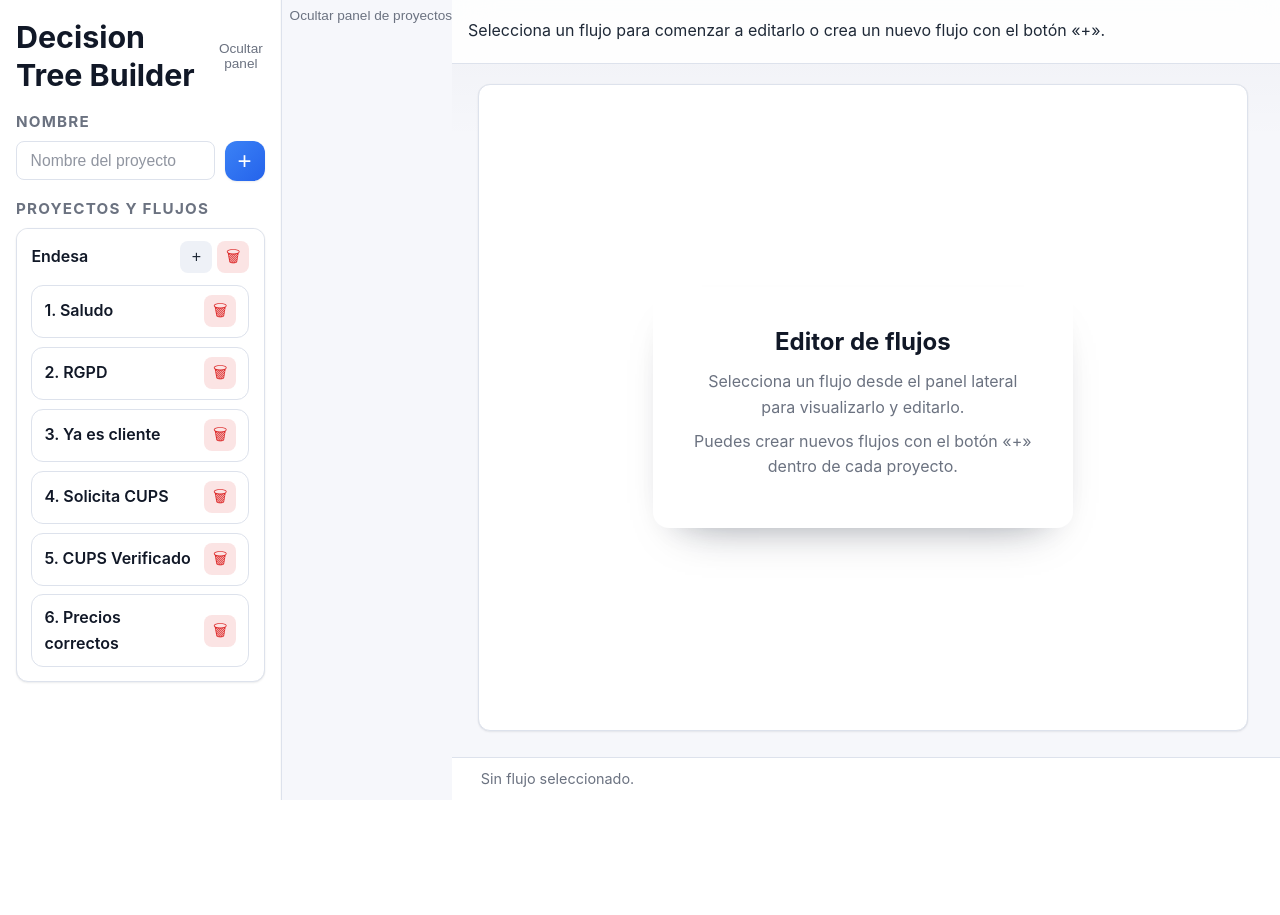
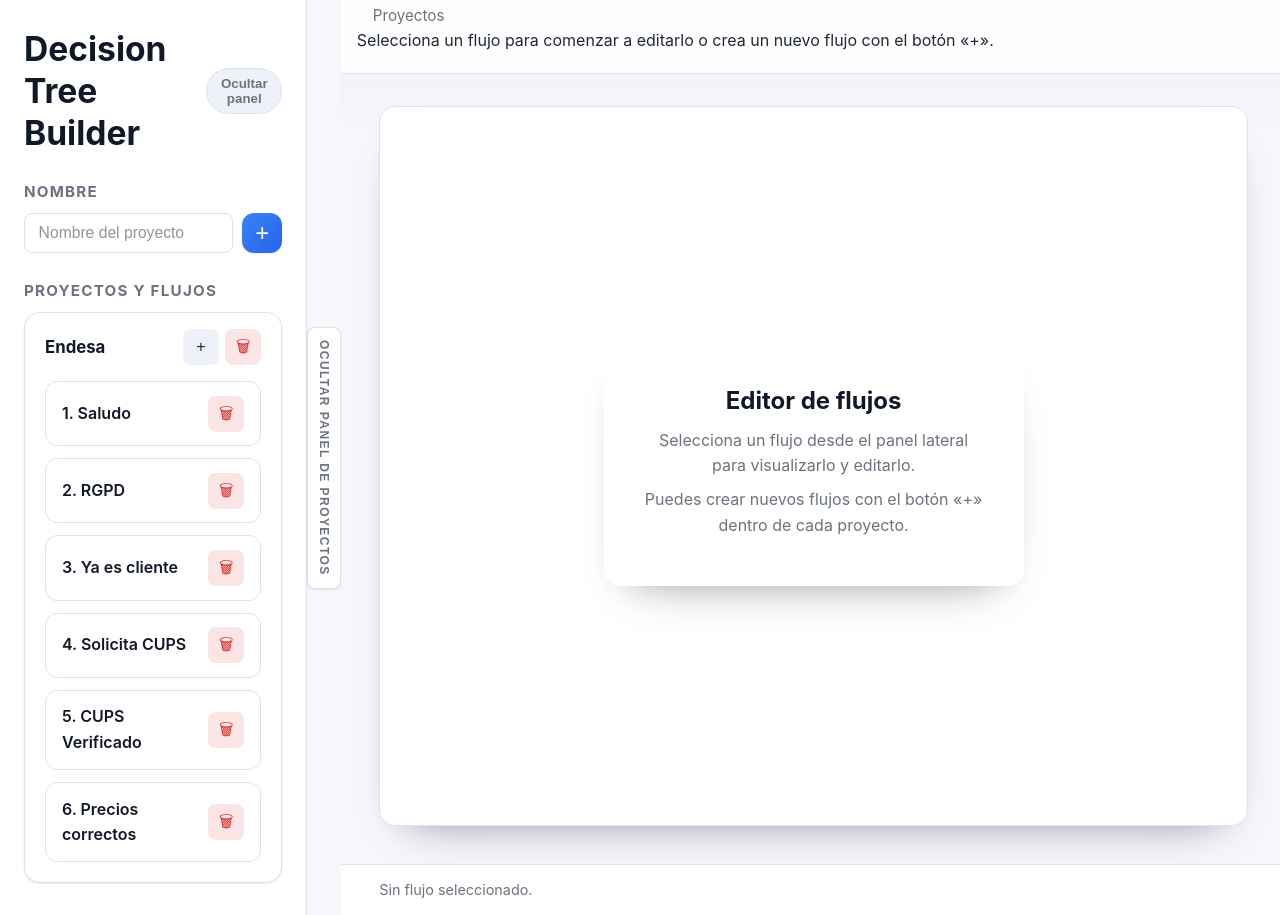
Before and after one commit to eduardogr90/yaml, a Flask app: page / in a window 1280 px wide, after a click that opens the changed part. Before the commit the page ends 800 px from the top, so only its background shows below. Run offline with Flask 3, Linux system fonts and the light colour scheme.

Commit message:
Revert "Refine workspace layout styling"

```diff
--- a/decision_tree_builder/static/css/style.css
+++ b/decision_tree_builder/static/css/style.css
@@ -102,14 +102,13 @@ html {
 
 body {
   margin: 0;
-  min-height: 100dvh;
+  min-height: 100vh;
   background: var(--color-bg);
   color: var(--color-text);
   font-family: var(--font-sans);
   line-height: 1.6;
   -webkit-font-smoothing: antialiased;
   transition: background-color var(--transition-base), color var(--transition-base);
-  overflow-x: hidden;
 }
 
 body.panel-resizing,
@@ -166,7 +165,7 @@ p {
   background: rgba(255, 255, 255, 0.88);
   backdrop-filter: blur(18px);
   border-bottom: 1px solid var(--color-border);
-  padding: 0.4rem 1rem 0.2rem;
+  padding: 0.5rem 1rem 0.25rem;
   display: grid;
   gap: 0.25rem;
   transition: background-color var(--transition-base), border-color var(--transition-base);
@@ -174,11 +173,6 @@ p {
 
 .page-editor .editor-header {
   position: relative;
-}
-
-.page-editor {
-  min-height: 100dvh;
-  overflow: hidden;
 }
 
 @media (prefers-color-scheme: dark) {
@@ -189,19 +183,15 @@ p {
 }
 
 .page-workspace {
-  min-height: 100dvh;
-  overflow: hidden;
+  min-height: 100vh;
 }
 
 .workspace-app {
-  --projects-width: clamp(220px, 22vw, 320px);
+  --projects-width: clamp(280px, 24vw, 360px);
   display: grid;
   grid-template-columns: var(--projects-width) auto 1fr;
-  min-height: 100dvh;
-  height: 100dvh;
-  width: 100%;
+  min-height: 100vh;
   position: relative;
-  overflow: hidden;
 }
 
 
@@ -209,15 +199,13 @@ p {
   grid-column: 1;
   display: flex;
   flex-direction: column;
-  gap: 1.15rem;
-  padding: 1.1rem 1rem 1.35rem;
+  gap: 1.75rem;
+  padding: 1.75rem 1.5rem 2rem;
   background: var(--color-surface);
   border-right: 1px solid var(--color-border);
   box-shadow: inset -1px 0 0 rgba(15, 23, 42, 0.02);
   transition: transform var(--transition-base), opacity var(--transition-base);
   z-index: 6;
-  max-height: 100dvh;
-  overflow-y: auto;
 }
 
 .projects-panel__header {
@@ -229,32 +217,34 @@ p {
 
 .projects-panel__title {
   margin: 0;
-  font-size: clamp(1.4rem, 2.6vw, 1.9rem);
+  font-size: clamp(1.6rem, 3vw, 2.1rem);
 }
 
 .projects-panel__collapse {
   justify-self: start;
-  padding: 0;
-  border-radius: 0;
-  border: none;
-  background: none;
-  color: var(--color-text-muted);
-  font-weight: 500;
-  font-size: 0.85rem;
+  padding: 0.45rem 0.85rem;
+  border-radius: var(--radius-pill);
+  border: 1px solid var(--color-border);
+  background: var(--color-surface-alt);
+  color: var(--color-text-muted);
+  font-weight: 600;
   cursor: pointer;
-  transition: color var(--transition-fast), text-decoration var(--transition-fast);
+  transition: background-color var(--transition-fast), color var(--transition-fast),
+    border-color var(--transition-fast), box-shadow var(--transition-fast);
 }
 
 .projects-panel__collapse:hover,
 .projects-panel__collapse:focus-visible {
   outline: none;
+  border-color: var(--color-accent);
   color: var(--color-accent-strong);
-  text-decoration: underline;
+  background: var(--color-accent-soft);
+  box-shadow: 0 0 0 3px var(--color-accent-soft);
 }
 
 .projects-panel__section {
   display: grid;
-  gap: 0.6rem;
+  gap: 0.75rem;
 }
 
 .project-search {
@@ -325,7 +315,7 @@ p {
   margin: 0;
   padding: 0;
   display: grid;
-  gap: 0.65rem;
+  gap: 1rem;
 }
 
 .project-tree__empty {
@@ -339,7 +329,7 @@ p {
 .project-tree__project {
   background: var(--color-surface);
   border: 1px solid var(--color-border);
-  border-radius: var(--radius-md);
+  border-radius: var(--radius-lg);
   box-shadow: var(--shadow-sm);
   overflow: hidden;
   transition: border-color var(--transition-fast), box-shadow var(--transition-fast);
@@ -371,8 +361,8 @@ p {
 .project-branch__header {
   display: grid;
   align-items: start;
-  gap: 0.6rem;
-  padding: 0.75rem 0.9rem;
+  gap: 0.75rem;
+  padding: 1rem 1.25rem;
   background: var(--color-surface);
 }
 
@@ -380,12 +370,12 @@ p {
   display: flex;
   align-items: center;
   justify-content: space-between;
-  gap: 0.55rem;
+  gap: 0.75rem;
 }
 
 .project-branch__name {
-  font-weight: 600;
-  font-size: 1rem;
+  font-weight: 650;
+  font-size: 1.05rem;
   color: var(--color-heading);
   transition: color var(--transition-fast);
 }
@@ -397,7 +387,7 @@ p {
 .project-branch__actions {
   display: flex;
   align-items: center;
-  gap: 0.3rem;
+  gap: 0.4rem;
 }
 
 .inline-form {
@@ -408,8 +398,8 @@ p {
   display: inline-flex;
   align-items: center;
   justify-content: center;
-  width: 2rem;
-  height: 2rem;
+  width: 2.25rem;
+  height: 2.25rem;
   border-radius: var(--radius-sm);
   border: 1px solid transparent;
   background: var(--color-surface-alt);
@@ -446,10 +436,10 @@ p {
 
 .project-branch__flows {
   margin: 0;
-  padding: 0 0.9rem 0.9rem;
+  padding: 0 1.25rem 1.25rem;
   list-style: none;
   display: grid;
-  gap: 0.55rem;
+  gap: 0.75rem;
 }
 
 .project-branch__empty {
@@ -463,9 +453,9 @@ p {
 .project-flow {
   border: 1px solid var(--color-border);
   border-radius: var(--radius-md);
-  padding: 0.6rem 0.75rem;
-  display: grid;
-  gap: 0.3rem;
+  padding: 0.85rem 1rem;
+  display: grid;
+  gap: 0.4rem;
   background: var(--color-surface);
   transition: border-color var(--transition-fast), box-shadow var(--transition-fast);
 }
@@ -478,14 +468,14 @@ p {
 .project-flow__main {
   display: grid;
   align-items: start;
-  gap: 0.55rem;
+  gap: 0.75rem;
 }
 
 .project-flow__display {
   display: flex;
   align-items: center;
   justify-content: space-between;
-  gap: 0.55rem;
+  gap: 0.75rem;
 }
 
 .project-flow__select {
@@ -528,7 +518,7 @@ p {
 .project-flow__actions {
   display: flex;
   align-items: center;
-  gap: 0.25rem;
+  gap: 0.35rem;
 }
 
 .project-flow__description {
@@ -625,40 +615,41 @@ p {
 
 .sidebar-toggle {
   grid-column: 2;
-  align-self: start;
-  justify-self: start;
-  padding: 0;
-  margin: 0.5rem 0 0 0.5rem;
-  writing-mode: horizontal-tb;
+  align-self: center;
+  justify-self: center;
+  padding: 0.75rem 0.55rem;
+  writing-mode: vertical-rl;
   text-orientation: mixed;
-  border-radius: 0;
-  border: none;
-  background: none;
-  color: var(--color-text-muted);
-  font-size: 0.85rem;
-  font-weight: 500;
-  letter-spacing: normal;
-  text-transform: none;
-  box-shadow: none;
+  border-radius: var(--radius-sm);
+  border: 1px solid var(--color-border);
+  background: var(--color-surface);
+  color: var(--color-text-muted);
+  font-size: 0.75rem;
+  font-weight: 600;
+  letter-spacing: 0.12em;
+  text-transform: uppercase;
+  box-shadow: var(--shadow-sm);
   cursor: pointer;
-  transition: color var(--transition-fast), text-decoration var(--transition-fast);
+  transition: background-color var(--transition-fast), border-color var(--transition-fast),
+    color var(--transition-fast), box-shadow var(--transition-fast), transform var(--transition-fast);
   z-index: 7;
 }
 
 .sidebar-toggle:hover,
 .sidebar-toggle:focus-visible {
   outline: none;
+  border-color: var(--color-accent);
   color: var(--color-accent-strong);
-  text-decoration: underline;
+  background: var(--color-accent-soft);
+  box-shadow: 0 0 0 3px var(--color-accent-soft), var(--shadow-sm);
 }
 
 .workspace-main {
   grid-column: 3;
   display: flex;
   flex-direction: column;
-  min-height: 100dvh;
+  min-height: 100vh;
   background: linear-gradient(180deg, rgba(15, 23, 42, 0.03), transparent 140px);
-  overflow: hidden;
 }
 
 body.projects-collapsed .workspace-app {
@@ -1117,13 +1126,14 @@ textarea {
 .breadcrumbs {
   display: flex;
   flex-wrap: wrap;
-  gap: 0.25rem 0.5rem;
+  gap: 0.5rem 1rem;
   align-items: center;
   color: var(--color-text-muted);
 }
 
 .breadcrumbs .crumb {
-  display: none;
+  color: var(--color-text-muted);
+  font-size: 0.95rem;
 }
 
 .header-top {
@@ -1131,10 +1141,10 @@ textarea {
   flex-wrap: wrap;
   align-items: center;
   justify-content: space-between;
-  gap: 0.35rem;
-  padding: 0.25rem 0;
-  font-size: 0.95rem;
-  line-height: 1.1;
+  gap: 0.5rem;
+  padding: 0.25rem 1rem; /* reduce el espacio vertical */
+  font-size: 1rem;
+  line-height: 0.5;
 }
 
 .header-actions {
@@ -1235,7 +1245,7 @@ textarea {
   grid-template-columns: minmax(0, 1fr) var(--resizer-width)
     minmax(var(--properties-min-width), var(--properties-width));
   gap: 0;
-  padding: clamp(0.75rem, 2vw, 1.25rem) clamp(0.9rem, 2.2vw, 1.6rem) clamp(0.9rem, 2.2vw, 1.6rem);
+  padding: clamp(1.25rem, 2.5vw, 2rem) clamp(1.5rem, 3vw, 2.5rem) clamp(1.5rem, 3vw, 2.5rem);
   align-items: stretch;
   transition: grid-template-columns var(--transition-base), padding var(--transition-base);
 }
@@ -1534,28 +1592,28 @@ body.is-idle .editor-toolbar {
 }
 
 .workspace {
-  padding: 0.5rem;
+  padding: 0.75rem;
   display: flex;
   flex-direction: column;
   min-width: 0;
   min-height: 0;
   height: 100%;
   background: var(--color-surface);
-  border-radius: var(--radius-md);
-  box-shadow: var(--shadow-sm);
+  border-radius: var(--radius-lg);
+  box-shadow: var(--shadow-md);
 }
 
 .drawflow-container {
   position: relative;
   flex: 1 1 auto;
   width: 100%;
-  min-height: clamp(360px, 55vh, 620px);
+  min-height: clamp(440px, 60vh, 640px);
   height: 100%;
-  border-radius: calc(var(--radius-md) - 2px);
+  border-radius: calc(var(--radius-lg) - 4px);
   border: 1px solid var(--color-border);
   background: var(--color-surface-alt);
   background-image: radial-gradient(circle at center, rgba(148, 163, 184, 0.15) 1px, transparent 0);
-  background-size: 28px 28px;
+  background-size: 32px 32px;
   overflow: hidden;
   cursor: grab;
   transition: background-color var(--transition-base);
@@ -2103,7 +2161,7 @@ body.is-idle .editor-toolbar {
 }
 
 .status-bar {
-  padding: 0.6rem clamp(1rem, 2.5vw, 1.8rem);
+  padding: 0.85rem clamp(1.5rem, 3vw, 2.5rem);
   font-size: 0.9rem;
   color: var(--color-text-muted);
   border-top: 1px solid var(--color-border);
```
Also changed, not shown: other parts of decision_tree_builder/static/css/style.css (+103 -37 lines).
